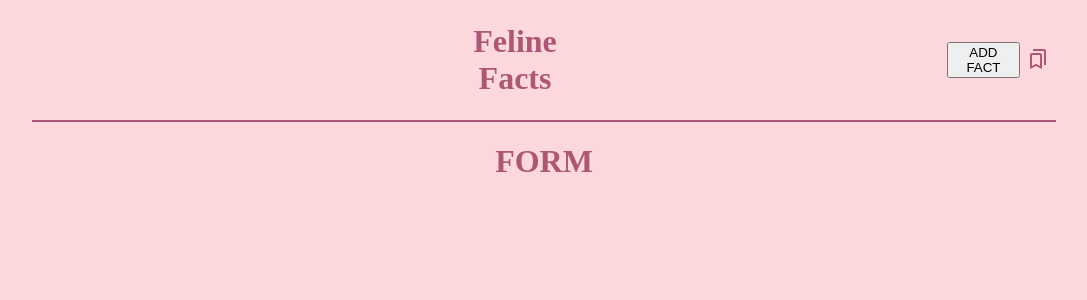
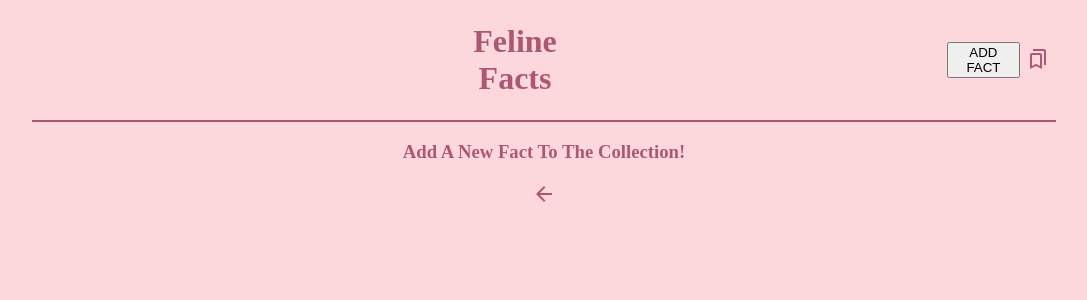
Before and after one commit to Nathelene/showcase, a React (Create React App) app: page /addFact in a window 1280 px wide. Shown: the top 300 px of the page, without its empty margins (96-1183 px from the left). Built offline with nearby package versions, Linux system fonts and the light colour scheme; no server answers; a web font is replaced by a local one.

Commit message:
add back button to add fact page

```diff
--- a/src/components/Form.js
+++ b/src/components/Form.js
@@ -1,4 +1,4 @@
-
+import { NavLink } from "react-router-dom"
 
 
 export default function Form() {
@@ -6,7 +6,12 @@ export default function Form() {
 
     return (
         <div className='form'>
-            <h1>FORM</h1>
+            <h3>Add A New Fact To The Collection!</h3>
+             <NavLink to='/'>
+              <button className="back-button">
+                <span className="material-symbols-outlined">arrow_back</span>
+              </button>
+            </NavLink>
         </div>
     )
 }
```
